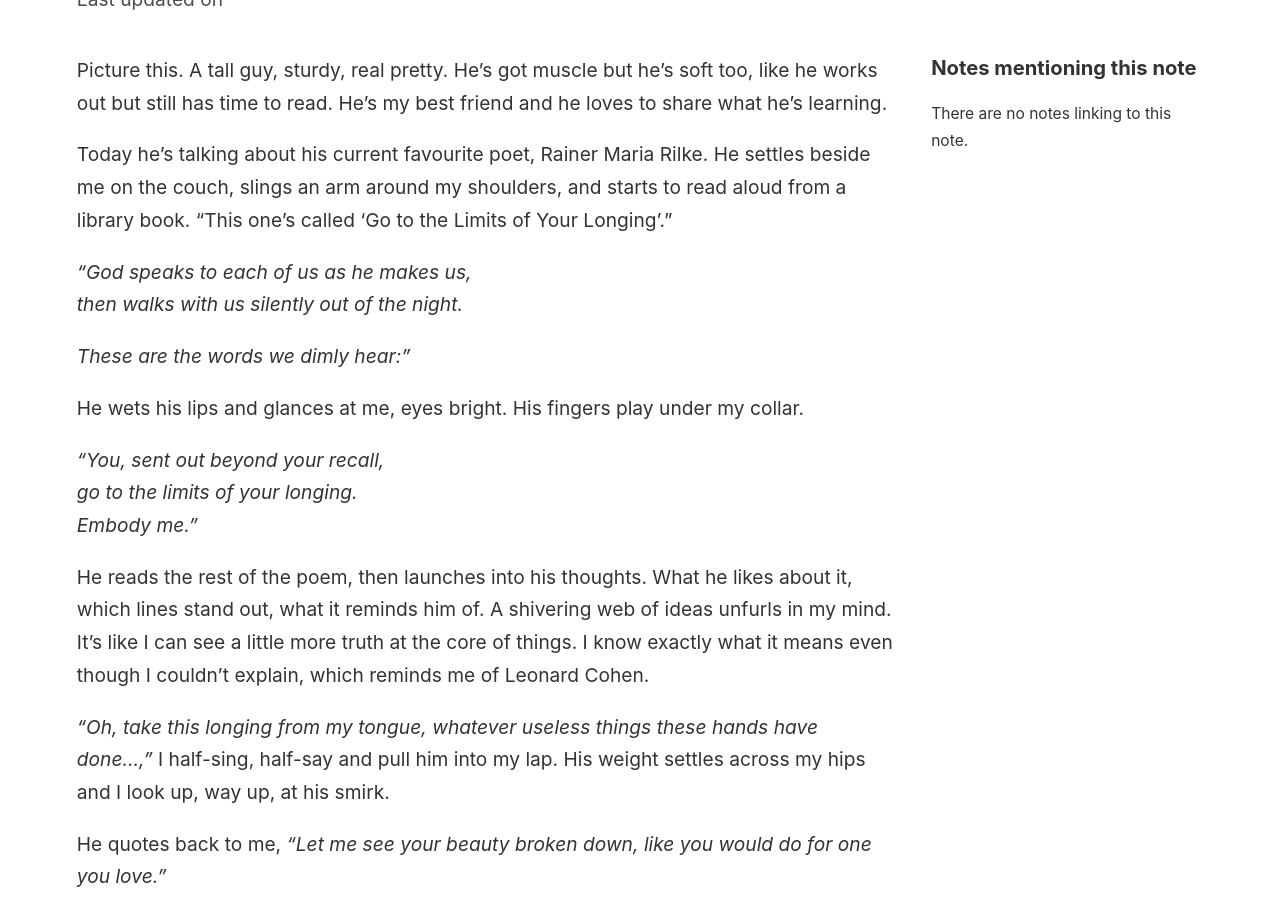
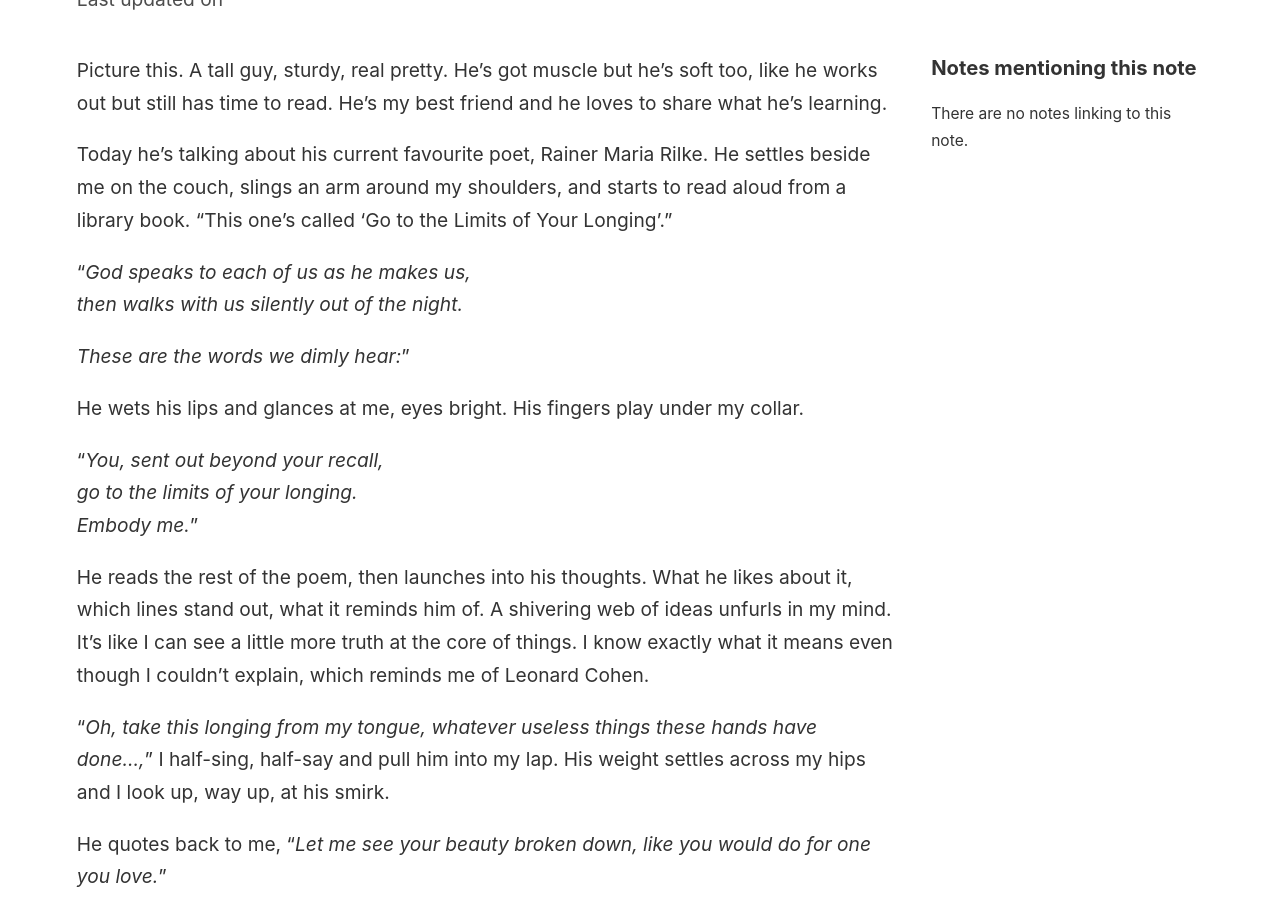
Before and after one commit to radboy-mccoy/digital-garden-take2, a Jekyll site: the page built from _notes/fantasy.md, in a window 1280 px wide and 900 px high, scrolled down 222 px. Built offline with Jekyll 4.4.1, drawn with Linux system fonts in a browser that asks for light colours; some of the changed text lies outside the part shown.

Commit message:
Story formatting

```diff
--- a/_notes/fantasy.md
+++ b/_notes/fantasy.md
@@ -6,22 +6,22 @@ Picture this. A tall guy, sturdy, real pretty. He’s got muscle but he’s soft
 
 Today he’s talking about his current favourite poet, Rainer Maria Rilke. He settles beside me on the couch, slings an arm around my shoulders, and starts to read aloud from a library book. “This one’s called ‘Go to the Limits of Your Longing’.”
 
-*“God speaks to each of us as he makes us,*
+“*God speaks to each of us as he makes us,*
 *then walks with us silently out of the night.*
 
-*These are the words we dimly hear:”*
+*These are the words we dimly hear:*”
 
 He wets his lips and glances at me, eyes bright. His fingers play under my collar.
 
-*“You, sent out beyond your recall,*
+“*You, sent out beyond your recall,*
 *go to the limits of your longing.*
-*Embody me.”*
+*Embody me.*”
 
 He reads the rest of the poem, then launches into his thoughts. What he likes about it, which lines stand out, what it reminds him of. A shivering web of ideas unfurls in my mind. It’s like I can see a little more truth at the core of things. I know exactly what it means even though I couldn’t explain, which reminds me of Leonard Cohen.
 
-*“Oh, take this longing from my tongue, whatever useless things these hands have done...,"* I half-sing, half-say and pull him into my lap. His weight settles across my hips and I look up, way up, at his smirk.
+“*Oh, take this longing from my tongue, whatever useless things these hands have done...,*" I half-sing, half-say and pull him into my lap. His weight settles across my hips and I look up, way up, at his smirk.
 
-He quotes back to me, *“Let me see your beauty broken down, like you would do for one you love.”*
+He quotes back to me, “*Let me see your beauty broken down, like you would do for one you love.*”
 
 Broad hand on my throat, then in my hair, pulling my head back. He grinds down, lighting a flame that flares when he leans close and tells me he’s gonna unravel me with his voice alone. If I’m good he might ride me later.
 
@@ -44,8 +44,8 @@ Yeah, I do. He’s big, he’s heavy, he’s everywhere, but he’s not close en
 I grin at him with my arms stuck in my hoodie behind my head and hit him with Doja Cat: “Should I keep my hands up, expression of fandom?”
 
 He doesn’t answer. His eyes touch my lats, my high breasts, each collarbone in turn. He might as well be using his hands. The line of sensation draws up my neck, pauses on an earlobe, brushes my warm warm cheek, and stops at my mouth. I bite my lip, let it pop free, and flick my tongue out spit-slick and eager. I want a kiss so bad. His mouth’s plush and gentle, he kisses like he’s got all day, till suddenly he nips you and sticks his fingers in your mouth, pulls your face aside with a thumb hooked hard in your cheek. It’s like his poem said,
-*“Let everything happen to you: beauty and terror.*
-*Just keep going. No feeling is final.”*
+“*Let everything happen to you: beauty and terror.*
+*Just keep going. No feeling is final.*”
 
 Just keep going. If only he’d get a move on. If only he’d actually kiss me instead of sitting there looking like he knows exactly what I’m thinking, like he knows that every moment he spends looking at me sends more desire bouncing around inside me, desire that has nowhere to go, nothing to do but echo and amplify. I’m starting to buzz.
 
@@ -58,6 +58,6 @@ I grab him by the collar and pull his shirt tight across his neck. It digs into
 I let go long enough to let the shirt pass, then I’ve got his throat again. My thumb and middle finger barely reach the cord of muscle on each side. My grip is gentle, though. I nudge him forward and we finally touch, nose then mouth then chest, stomach, hips. Warmth pools at each point then spreads till I’m a puddle of sunshine and frission melting into his skin.
 
 We kiss languorously, lazily, lovingly. Sometimes we close our eyes, sometimes they’re open and I see through the ring of golden brown around his pupils to the galaxy soul behind. I smile and whisper,
-*“You, sent out beyond your recall,
-go to the limits of your longing.
-Embody me.”*
+“*You, sent out beyond your recall,*
+*go to the limits of your longing.*
+*Embody me.*”
```
